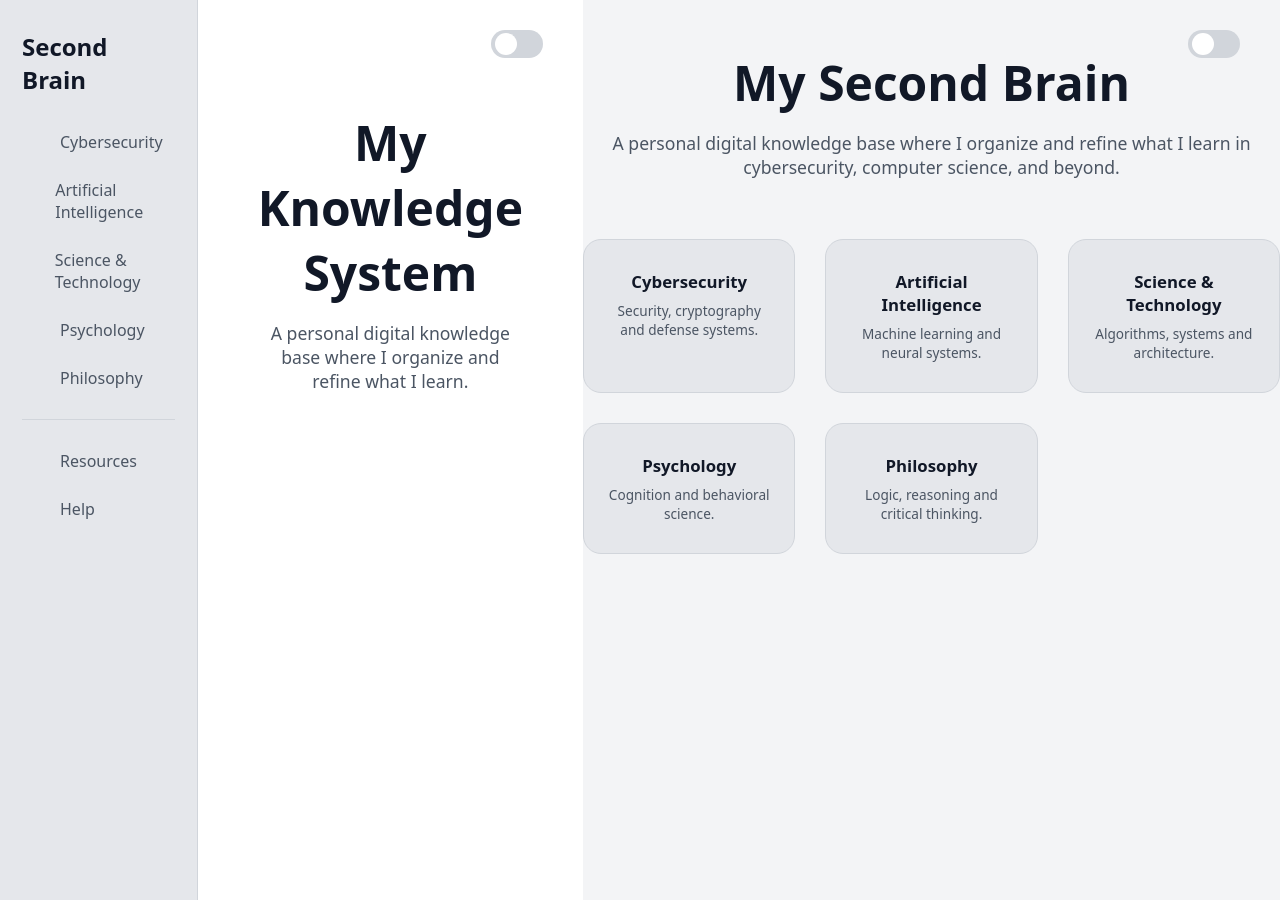
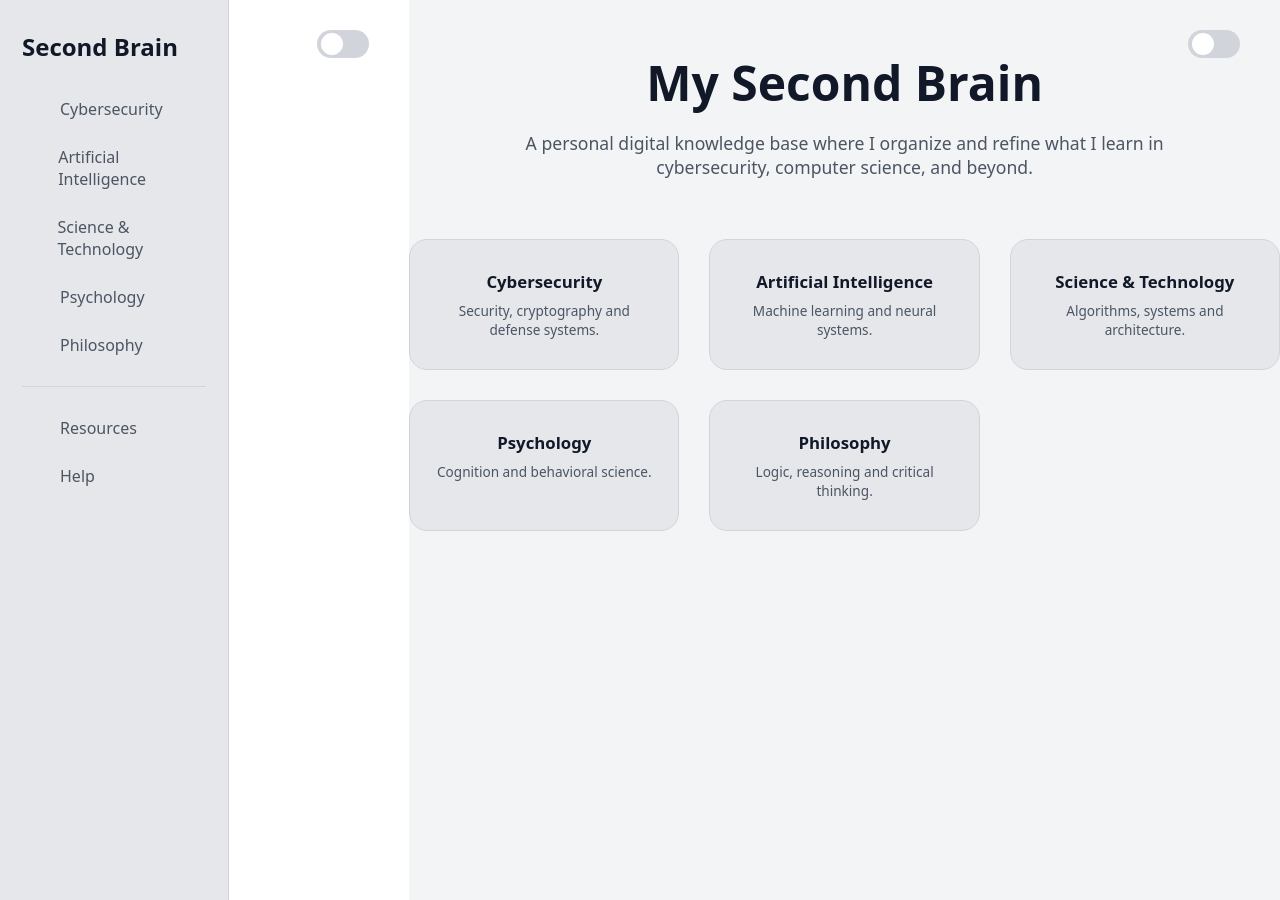
Before and after one commit to shraddha-o8/Insights, a Jekyll site: the page built from index.html, in a window 1280 px wide. Built offline with Jekyll 4.4.1, drawn with Linux system fonts in a browser that asks for light colours.

Commit message:
Update index.html
Removed introductory heading and paragraph from the hero section.

```diff
--- a/index.html
+++ b/index.html
@@ -3,11 +3,6 @@
 ---
 
 <div class="hero">
-  <h1>My Knowledge System</h1>
-  <p>
-    A personal digital knowledge base where I organize and refine
-    what I learn.
-  </p>
 
   <div class="topic-grid">
     {% for topic in site.topics %}
```
